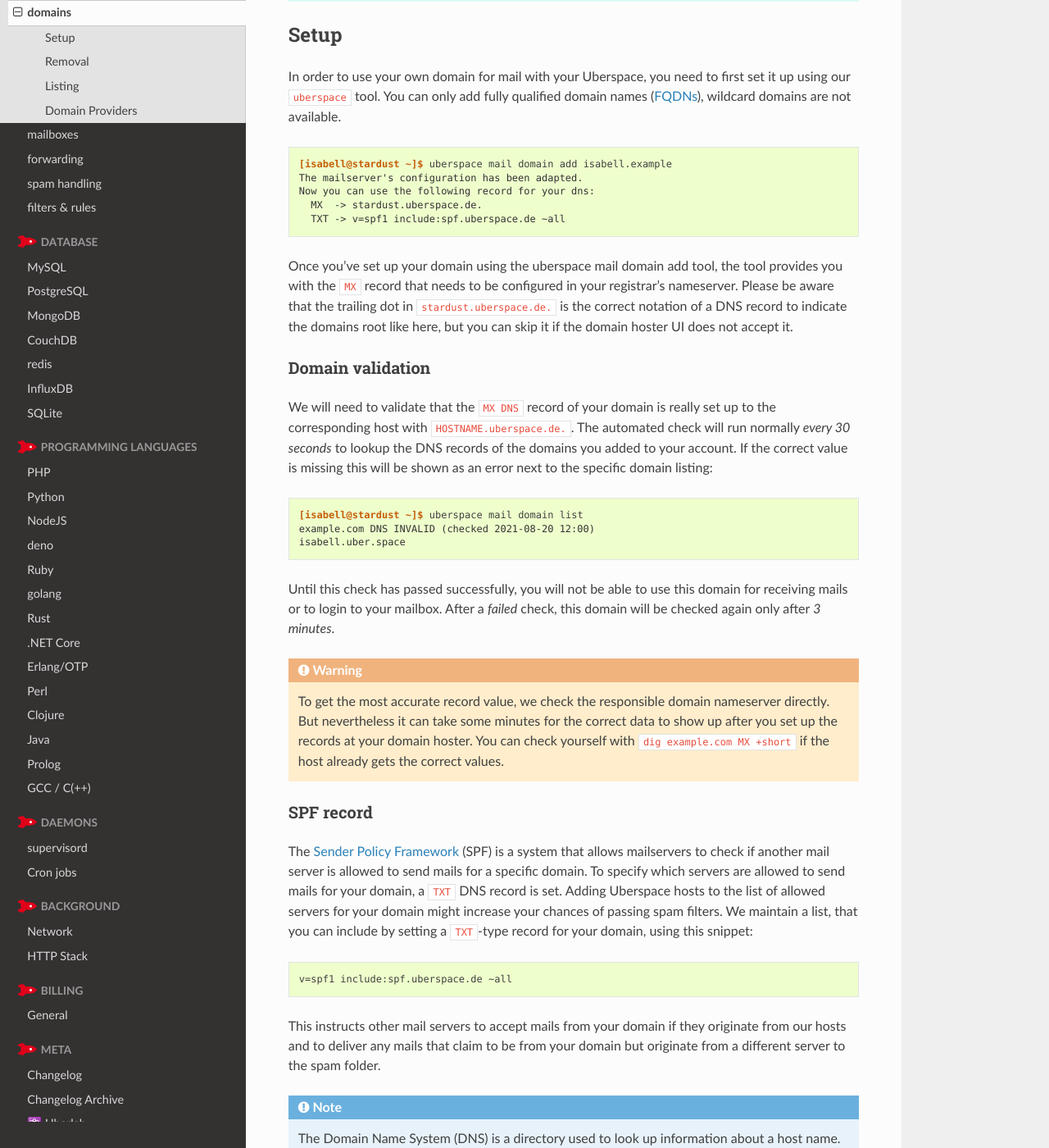
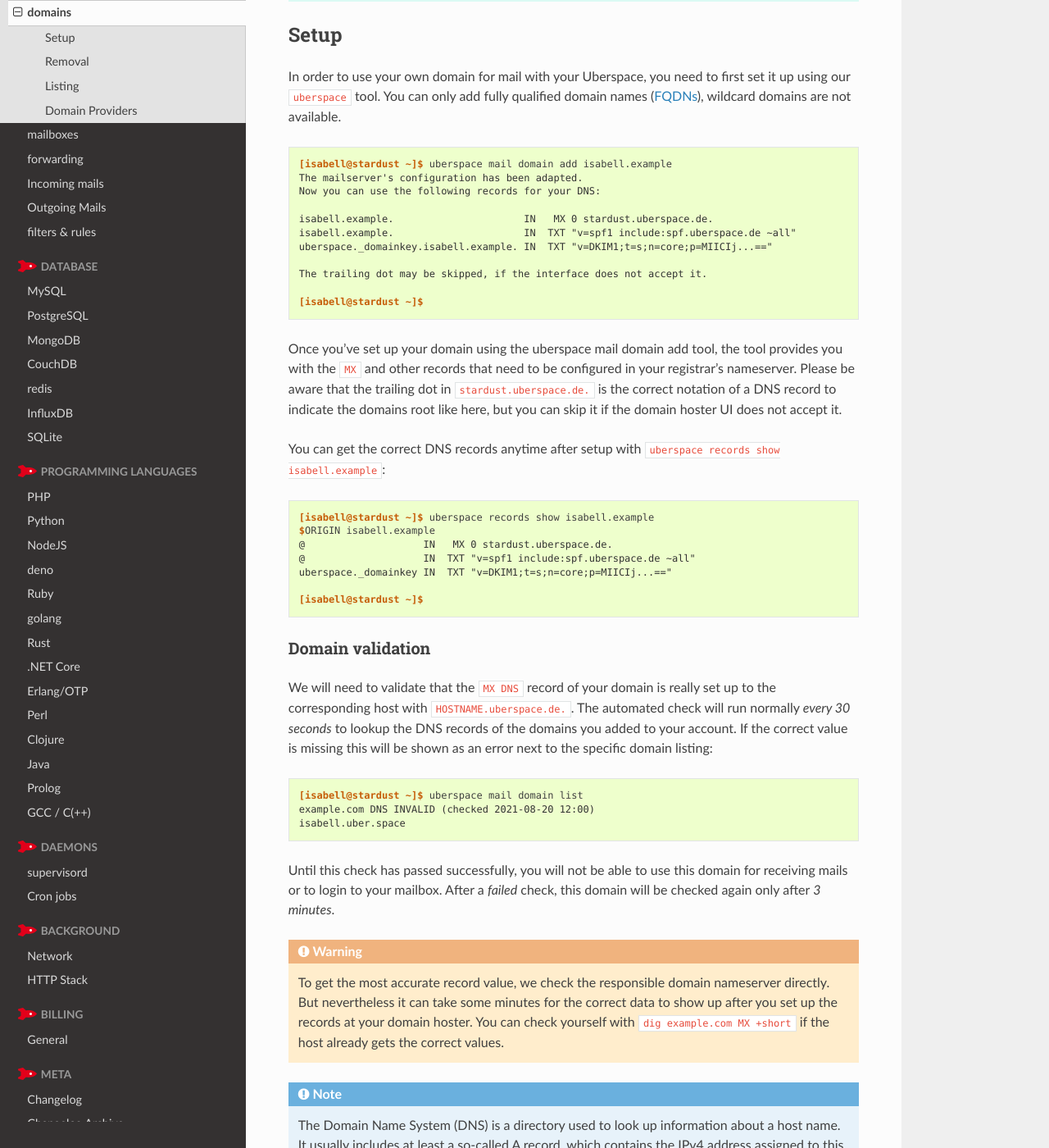
Before and after one commit to Uberspace/manual, a Sphinx documentation site: the page built from source/mail-domains.rst, in a window 1280 px wide and 1400 px high, scrolled down 283 px. Shown: the whole window at 82% size. Built offline with Sphinx 7.4.7 and the Read the Docs theme 2.0.0, drawn with Linux system fonts in a browser that asks for light colours.

Commit message:
add info about DKIM

```diff
--- a/source/mail-domains.rst
+++ b/source/mail-domains.rst
@@ -11,13 +11,31 @@
 
 .. code-block:: console
 
- [isabell@stardust ~]$ uberspace mail domain add isabell.example
- The mailserver's configuration has been adapted.
- Now you can use the following record for your dns:
-   MX  -> stardust.uberspace.de.
-   TXT -> v=spf1 include:spf.uberspace.de ~all
+  [isabell@stardust ~]$ uberspace mail domain add isabell.example
+  The mailserver's configuration has been adapted.
+  Now you can use the following records for your DNS:
 
-Once you’ve set up your domain using the uberspace mail domain add tool, the tool provides you with the ``MX`` record that needs to be configured in your registrar’s nameserver. Please be aware that the trailing dot in ``stardust.uberspace.de.`` is the correct notation of a DNS record to indicate the domains root like here, but you can skip it if the domain hoster UI does not accept it.
+  isabell.example.                      IN   MX 0 stardust.uberspace.de.
+  isabell.example.                      IN  TXT "v=spf1 include:spf.uberspace.de ~all"
+  uberspace._domainkey.isabell.example. IN  TXT "v=DKIM1;t=s;n=core;p=MIICIj...=="
+
+  The trailing dot may be skipped, if the interface does not accept it.
+
+  [isabell@stardust ~]$
+
+Once you’ve set up your domain using the uberspace mail domain add tool, the tool provides you with the ``MX`` and other records that need to be configured in your registrar’s nameserver. Please be aware that the trailing dot in ``stardust.uberspace.de.`` is the correct notation of a DNS record to indicate the domains root like here, but you can skip it if the domain hoster UI does not accept it.
+
+You can get the correct DNS records anytime after setup with ``uberspace records show isabell.example``:
+
+.. code-block:: console
+
+  [isabell@stardust ~]$ uberspace records show isabell.example
+  $ORIGIN isabell.example
+  @                    IN   MX 0 stardust.uberspace.de.
+  @                    IN  TXT "v=spf1 include:spf.uberspace.de ~all"
+  uberspace._domainkey IN  TXT "v=DKIM1;t=s;n=core;p=MIICIj...=="
+
+  [isabell@stardust ~]$
 
 Domain validation
 -----------------
@@ -35,21 +53,9 @@
 .. warning::
   To get the most accurate record value, we check the responsible domain nameserver directly. But nevertheless it can take some minutes for the correct data to show up after you set up the records at your domain hoster. You can check yourself with ``dig example.com MX +short`` if the host already gets the correct values.
 
-SPF record
-----------
-
-The `Sender Policy Framework <https://tools.ietf.org/html/rfc4408>`_ (SPF) is a system that allows mailservers to check if another mail server is allowed to send mails for a specific domain. To specify which servers are allowed to send mails for your domain, a ``TXT`` DNS record is set. Adding  Uberspace hosts to the list of allowed servers for your domain might increase your chances of passing spam filters. We maintain a list, that you can include by setting a ``TXT``-type record for your domain, using this snippet:
-
-.. code-block:: none
-
- v=spf1 include:spf.uberspace.de ~all
-
-This instructs other mail servers to accept mails from your domain if they originate from our hosts and to deliver any mails that claim to be from your domain but originate from a different server to the spam folder.
-
 .. include:: includes/domain-dns.txt
 
 .. include:: includes/domain-idn.txt
-
 
 Removal
 =======
```
Also changed, not shown: source/mail-spam.rst (+29 -3 lines).
